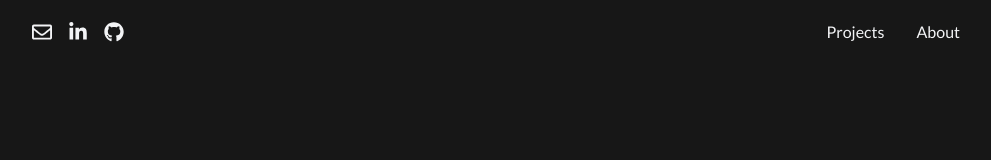
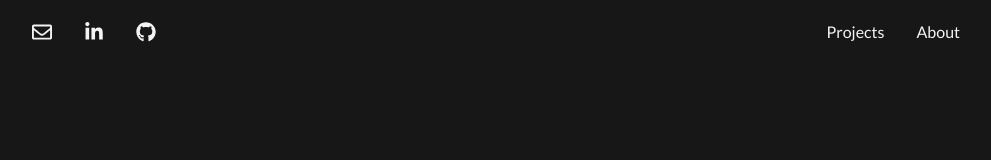
Before and after one commit to annisa-rachma/annisa-rachma.com, a React (Vite) app: page / in a window 1280 px wide. Shown: the top 160 px of the page, without its empty margins (144-1135 px from the left). Built offline with nearby package versions, Linux system fonts and the light colour scheme; a web font is replaced by a local one.

Commit message:
fixing styling

```diff
--- a/index.html
+++ b/index.html
@@ -10,7 +10,7 @@
 <link href="https://fonts.googleapis.com/css2?family=Lato:ital,wght@0,100;0,300;0,400;0,700;0,900;1,100;1,300;1,400;1,700;1,900&family=Playfair:ital,opsz,wght@0,5..1200,300..900;1,5..1200,300..900&display=swap" rel="stylesheet">
   </head>
   <body class="bg-[#171717] ">
-    <main class="px-44  w-screen mx-auto">
+    <main class="  w-screen mx-auto">
       <div id="root" class=""></div>
     </main>
     <script type="module" src="/src/main.tsx"></script>
--- a/src/components/Navbar/Navbar.tsx
+++ b/src/components/Navbar/Navbar.tsx
@@ -3,18 +3,19 @@ import { FaRegEnvelope, FaLinkedinIn, FaGithub } from "react-icons/fa";
 
 export default function Navbar() {
   return (
-    <div className=" text-gray-100 font-lato text-[1rem] flex justify-between  top-0  items-center bg-[#171717] fixed h-16 mx-auto px-44 left-1/2 transform -translate-x-1/2  w-screen">
-      <nav>
-        <ul className="flex gap-4">
+
+    <div className="layout text-gray-100 font-lato text-[1rem] fixed flex justify-between h-16 items-center w-full px-44">
+      <div>
+        <ul className="flex gap-8">
           <a href="" className="hover:text-gray-300 text-[1.25rem]">
           <FaRegEnvelope />
           </a>
           <a href="" className="hover:text-gray-300 text-[1.25rem]"><FaLinkedinIn /></a>
           <a href="" className="hover:text-gray-300 text-[1.25rem]"><FaGithub /></a>
         </ul>
-      </nav>
+      </div>
 
-      <nav>
+      <div>
         <ul className="flex gap-8 ">
           <a href="" className="hover:text-gray-300">
             Projects
@@ -23,7 +24,7 @@ export default function Navbar() {
             About
           </a>
         </ul>
-      </nav>
+      </div>
     </div>
   );
 }
--- a/src/components/PageHome/PageHome.tsx
+++ b/src/components/PageHome/PageHome.tsx
@@ -6,11 +6,11 @@ export default function PageHome() {
   return (
     <>
       <div className=" mx-auto  ">
-        <div className="">
+
           <Navbar />
-        </div>
 
-        <div className="h-[100vh] flex items-center justify-center ">
+
+        <div className="h-[100vh] flex items-center justify-center  px-44 w-full">
           <Title />
         </div>
       </div>
```
